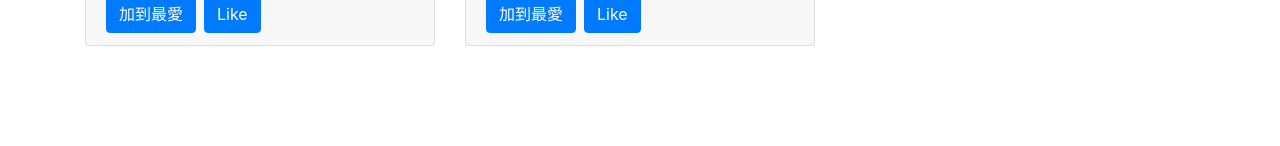
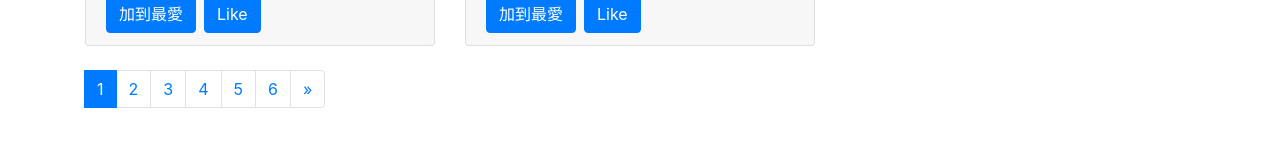
Before and after one commit to blackmeat/restaurant_forum_vue, a Vue app: page /#/restaurants in a window 1280 px wide. Shown: the part 1275-1421 px from the top of the page. Before the commit the page ends 1393 px from the top, so only its background shows below. Built offline with nearby package versions, Linux system fonts and the light colour scheme.

Commit message:
Create RestaurantsPagination component

```diff
--- /dev/null
+++ b/src/components/RestaurantsPagination.vue
@@ -0,0 +1,66 @@
+<template>
+  <nav aria-label="Page navigation example">
+    <ul class="pagination">
+      <!-- 回到上一頁 previousPage -->
+      <li class="page-item" v-show="previousPage">
+        <router-link
+          class="page-link"
+          aria-label="Previous"
+          :to="{name: 'restaurants', query: { categoryId, page: previousPage }}"
+        >
+          <span aria-hidden="true">&laquo;</span>
+        </router-link>
+      </li>
+      <!-- 頁碼 -->
+      <li
+        v-for="page in totalPage"
+        :key="page"
+        :class="['page-item', { active: currentPage === page }]"
+      >
+        <router-link
+          class="page-link"
+          :to="{name: 'restaurants', query: { categoryId, page }}"
+        >{{ page }}</router-link>
+      </li>
+
+      <!-- 前往下一頁 nextPage -->
+      <li class="page-item" v-show="nextPage">
+        <router-link
+          class="page-link"
+          :to="{name: 'restaurants', query: { categoryId, page: nextPage }}"
+          aria-label="Next"
+        >
+          <span aria-hidden="true">&raquo;</span>
+        </router-link>
+      </li>
+    </ul>
+  </nav>
+</template>
+<script>
+export default {
+  props: {
+    categoryId: {
+      type: Number,
+      default: -1
+    },
+    currentPage: {
+      type: Number,
+      default: 1
+    },
+    totalPage: {
+      type: Number,
+      default: -1
+    }
+  },
+  computed: {
+    previousPage() {
+      return this.currentPage === 1 ? null : this.currentPage - 1;
+    },
+    nextPage() {
+      return this.currentPage + 1 > this.totalPage
+        ? null
+        : this.currentPage + 1;
+    }
+  }
+};
+</script>
--- a/src/views/Restaurants.vue
+++ b/src/views/Restaurants.vue
@@ -11,6 +11,12 @@
     </div>
 
     <!-- 分頁標籤 RestaurantPagination -->
+    <RestaurantsPagination
+      v-if="totalPage > 1"
+      :category-id="categoryId"
+      :current-page="currentPage"
+      :total-page="totalPage"
+    />
   </div>
 </template>
 
@@ -18,6 +24,7 @@
 import Navtab from "./../components/Navtab";
 import RestaurantCard from "../components/RestaurantCard";
 import RestaurantsNavPills from "../components/RestaurantsNavPills";
+import RestaurantsPagination from "../components/RestaurantsPagination";
 
 const dummyData = {
   restaurants: [
@@ -191,7 +198,8 @@ export default {
   components: {
     Navtab,
     RestaurantCard,
-    RestaurantsNavPills
+    RestaurantsNavPills,
+    RestaurantsPagination
   },
   data() {
     return {
```
